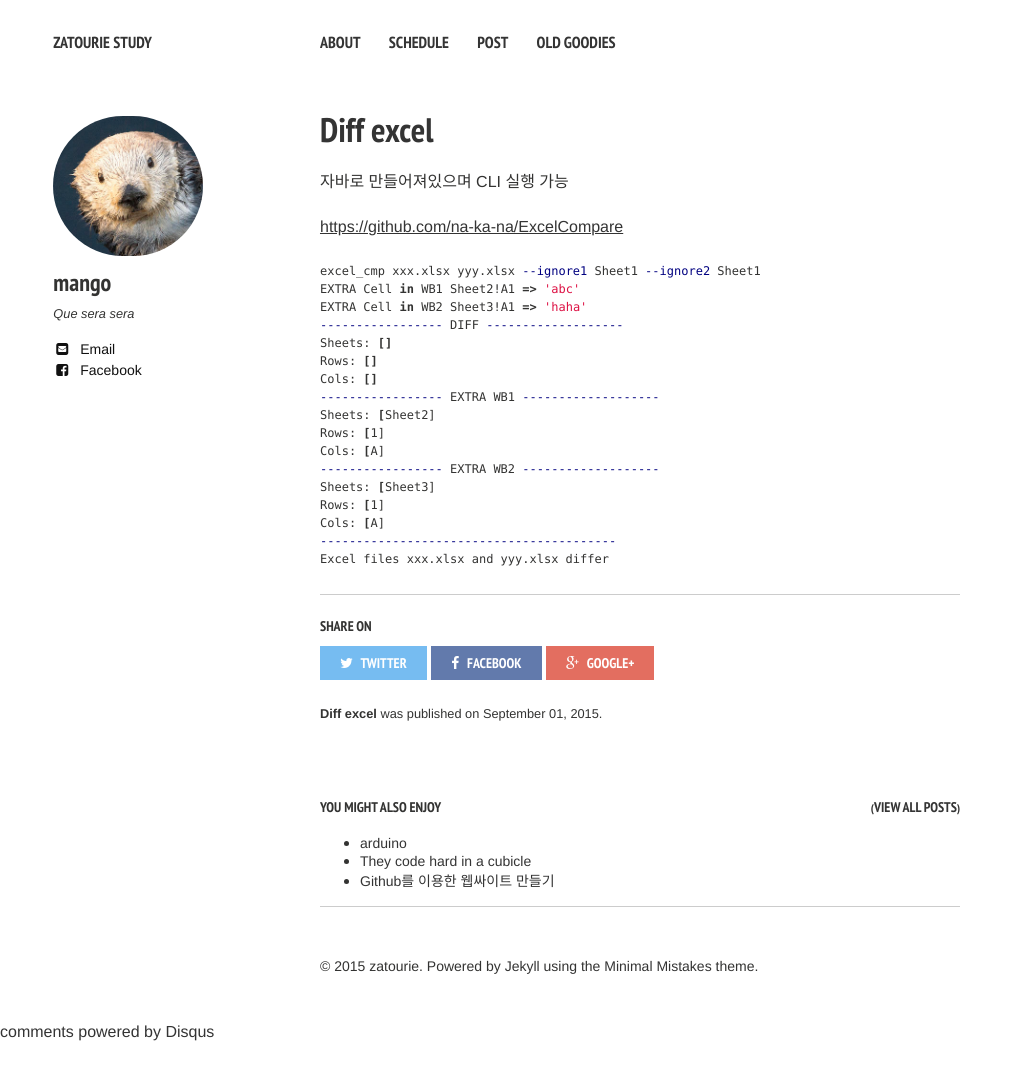
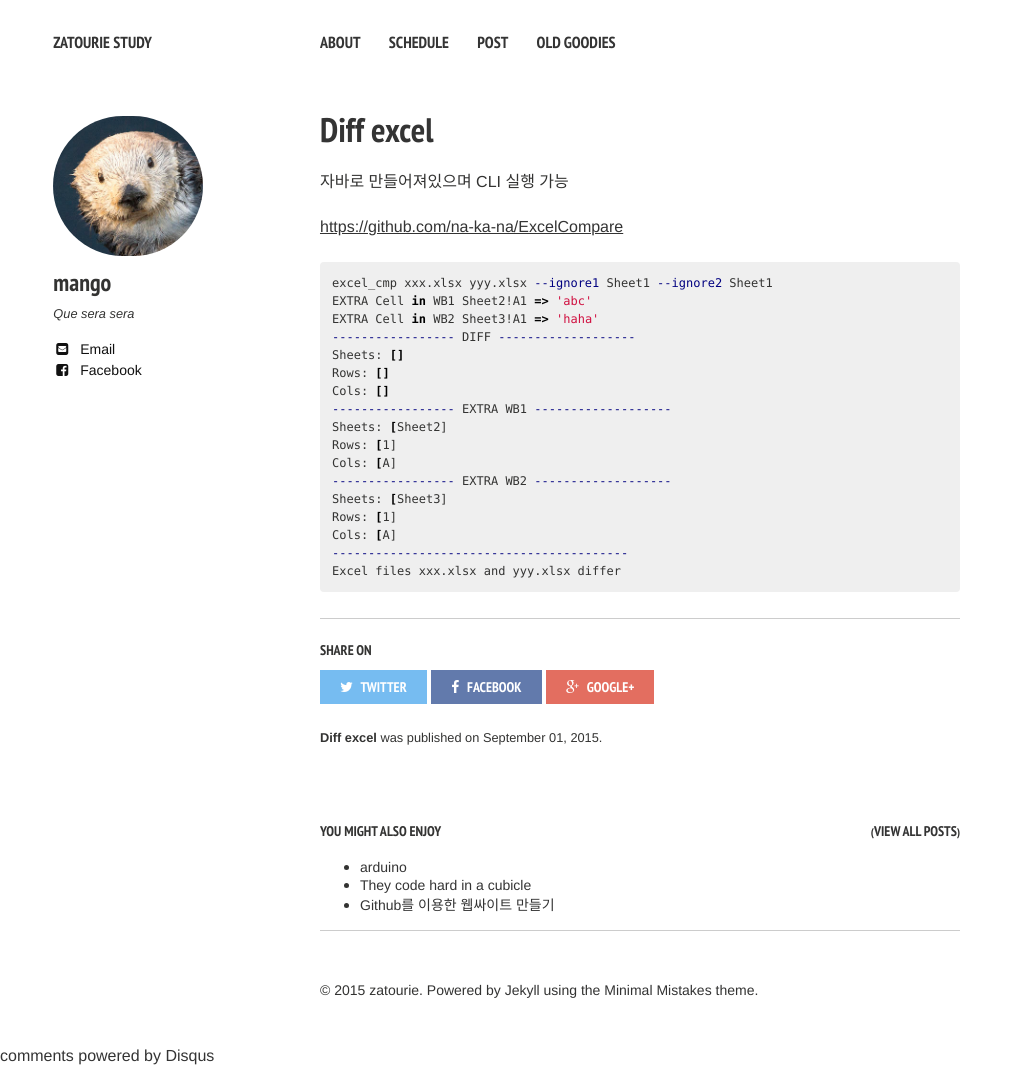
Before and after one commit to zatourie/zatourie.github.io, a Jekyll site: the page built from _posts/2015-09-01-compare_excel.md, in a window 1280 px wide. Shown: the whole page, without its empty margins (0-1023 px from the left). Built offline with Jekyll 4.4.1, drawn with Linux system fonts in a browser that asks for light colours; nearby versions of some CDN libraries; comment, search, counter and statistics services are not loaded; before the commit the page ends 1041 px from its top, so only the background shows below that.

Commit message:
revert pygments.scss

```diff
--- a/_sass/pygments.scss
+++ b/_sass/pygments.scss
@@ -1,66 +1,82 @@
 /* ==========================================================================
    Pygments.rb syntax highlighting
    ========================================================================== */
-.highlight  { background: #ffffff; }
-.highlight .c { color: #999988; font-style: italic } /* Comment */
-.highlight .err { color: #a61717; background-color: #e3d2d2 } /* Error */
-.highlight .k { font-weight: bold } /* Keyword */
-.highlight .o { font-weight: bold } /* Operator */
-.highlight .cm { color: #999988; font-style: italic } /* Comment.Multiline */
-.highlight .cp { color: #999999; font-weight: bold } /* Comment.Preproc */
-.highlight .c1 { color: #999988; font-style: italic } /* Comment.Single */
-.highlight .cs { color: #999999; font-weight: bold; font-style: italic } /* Comment.Special */
-.highlight .gd { color: #000000; background-color: #ffdddd } /* Generic.Deleted */
-.highlight .gd .x { color: #000000; background-color: #ffaaaa } /* Generic.Deleted.Specific */
-.highlight .ge { font-style: italic } /* Generic.Emph */
-.highlight .gr { color: #aa0000 } /* Generic.Error */
-.highlight .gh { color: #999999 } /* Generic.Heading */
-.highlight .gi { color: #000000; background-color: #ddffdd } /* Generic.Inserted */
-.highlight .gi .x { color: #000000; background-color: #aaffaa } /* Generic.Inserted.Specific */
-.highlight .go { color: #888888 } /* Generic.Output */
-.highlight .gp { color: #555555 } /* Generic.Prompt */
-.highlight .gs { font-weight: bold } /* Generic.Strong */
-.highlight .gu { color: #aaaaaa } /* Generic.Subheading */
-.highlight .gt { color: #aa0000 } /* Generic.Traceback */
-.highlight .kc { font-weight: bold } /* Keyword.Constant */
-.highlight .kd { font-weight: bold } /* Keyword.Declaration */
-.highlight .kp { font-weight: bold } /* Keyword.Pseudo */
-.highlight .kr { font-weight: bold } /* Keyword.Reserved */
-.highlight .kt { color: #445588; font-weight: bold } /* Keyword.Type */
-.highlight .m { color: #009999 } /* Literal.Number */
-.highlight .s { color: #d14 } /* Literal.String */
-.highlight .na { color: #008080 } /* Name.Attribute */
-.highlight .nb { color: #0086B3 } /* Name.Builtin */
-.highlight .nc { color: #445588; font-weight: bold } /* Name.Class */
-.highlight .no { color: #008080 } /* Name.Constant */
-.highlight .ni { color: #800080 } /* Name.Entity */
-.highlight .ne { color: #990000; font-weight: bold } /* Name.Exception */
-.highlight .nf { color: #990000; font-weight: bold } /* Name.Function */
-.highlight .nn { color: #555555 } /* Name.Namespace */
-.highlight .nt { color: #000080 } /* Name.Tag */
-.highlight .nv { color: #008080 } /* Name.Variable */
-.highlight .ow { font-weight: bold } /* Operator.Word */
-.highlight .w { color: #bbbbbb } /* Text.Whitespace */
-.highlight .mf { color: #009999 } /* Literal.Number.Float */
-.highlight .mh { color: #009999 } /* Literal.Number.Hex */
-.highlight .mi { color: #009999 } /* Literal.Number.Integer */
-.highlight .mo { color: #009999 } /* Literal.Number.Oct */
-.highlight .sb { color: #d14 } /* Literal.String.Backtick */
-.highlight .sc { color: #d14 } /* Literal.String.Char */
-.highlight .sd { color: #d14 } /* Literal.String.Doc */
-.highlight .s2 { color: #d14 } /* Literal.String.Double */
-.highlight .se { color: #d14 } /* Literal.String.Escape */
-.highlight .sh { color: #d14 } /* Literal.String.Heredoc */
-.highlight .si { color: #d14 } /* Literal.String.Interpol */
-.highlight .sx { color: #d14 } /* Literal.String.Other */
-.highlight .sr { color: #009926 } /* Literal.String.Regex */
-.highlight .s1 { color: #d14 } /* Literal.String.Single */
-.highlight .ss { color: #990073 } /* Literal.String.Symbol */
-.highlight .bp { color: #999999 } /* Name.Builtin.Pseudo */
-.highlight .vc { color: #008080 } /* Name.Variable.Class */
-.highlight .vg { color: #008080 } /* Name.Variable.Global */
-.highlight .vi { color: #008080 } /* Name.Variable.Instance */
-.highlight .il { color: #009999 } /* Literal.Number.Integer.Long */
+
+.highlight {
+	background-color: #efefef;
+	font-family: $code-font;
+	@include font(12);
+	color: #333332;
+	//margin-bottom: 1.5em;
+	@include rounded(4px);
+	pre {
+		position: relative;
+		margin: 0;
+		padding: 1em;
+	}
+	.lineno { padding-right: 24px; color: lighten(#333332,50);-webkit-user-select: none;-moz-user-select: none; -o-user-select: none;}
+	.hll { background-color: #ffffcc }
+	.c { color: #999988; font-style: italic } /* Comment */
+	.err { color: #a61717; background-color: #e3d2d2 } /* Error */
+	.k { color: #000000; font-weight: bold } /* Keyword */
+	.o { color: #000000; font-weight: bold } /* Operator */
+	.cm { color: #999988; font-style: italic } /* Comment.Multiline */
+	.cp { color: #999999; font-weight: bold; font-style: italic } /* Comment.Preproc */
+	.c1 { color: #999988; font-style: italic } /* Comment.Single */
+	.cs { color: #999999; font-weight: bold; font-style: italic } /* Comment.Special */
+	.gd { color: #000000; background-color: #ffdddd } /* Generic.Deleted */
+	.ge { color: #000000; font-style: italic } /* Generic.Emph */
+	.gr { color: #aa0000 } /* Generic.Error */
+	.gh { color: #999999 } /* Generic.Heading */
+	.gi { color: #000000; background-color: #ddffdd } /* Generic.Inserted */
+	.go { color: #888888 } /* Generic.Output */
+	.gp { color: #555555 } /* Generic.Prompt */
+	.gs { font-weight: bold } /* Generic.Strong */
+	.gu { color: #aaaaaa } /* Generic.Subheading */
+	.gt { color: #aa0000 } /* Generic.Traceback */
+	.kc { color: #000000; font-weight: bold } /* Keyword.Constant */
+	.kd { color: #000000; font-weight: bold } /* Keyword.Declaration */
+	.kn { color: #000000; font-weight: bold } /* Keyword.Namespace */
+	.kp { color: #000000; font-weight: bold } /* Keyword.Pseudo */
+	.kr { color: #000000; font-weight: bold } /* Keyword.Reserved */
+	.kt { color: #445588; font-weight: bold } /* Keyword.Type */
+	.m { color: #009999 } /* Literal.Number */
+	.s { color: #d01040 } /* Literal.String */
+	.na { color: #008080 } /* Name.Attribute */
+	.nb { color: #0086B3 } /* Name.Builtin */
+	.nc { color: #445588; font-weight: bold } /* Name.Class */
+	.no { color: #008080 } /* Name.Constant */
+	.nd { color: #3c5d5d; font-weight: bold } /* Name.Decorator */
+	.ni { color: #800080 } /* Name.Entity */
+	.ne { color: #990000; font-weight: bold } /* Name.Exception */
+	.nf { color: #990000; font-weight: bold } /* Name.Function */
+	.nl { color: #990000; font-weight: bold } /* Name.Label */
+	.nn { color: #555555 } /* Name.Namespace */
+	.nt { color: #000080 } /* Name.Tag */
+	.nv { color: #008080 } /* Name.Variable */
+	.ow { color: #000000; font-weight: bold } /* Operator.Word */
+	.w { color: #bbbbbb } /* Text.Whitespace */
+	.mf { color: #009999 } /* Literal.Number.Float */
+	.mh { color: #009999 } /* Literal.Number.Hex */
+	.mi { color: #009999 } /* Literal.Number.Integer */
+	.mo { color: #009999 } /* Literal.Number.Oct */
+	.sb { color: #d01040 } /* Literal.String.Backtick */
+	.sc { color: #d01040 } /* Literal.String.Char */
+	.sd { color: #d01040 } /* Literal.String.Doc */
+	.s2 { color: #d01040 } /* Literal.String.Double */
+	.se { color: #d01040 } /* Literal.String.Escape */
+	.sh { color: #d01040 } /* Literal.String.Heredoc */
+	.si { color: #d01040 } /* Literal.String.Interpol */
+	.sx { color: #d01040 } /* Literal.String.Other */
+	.sr { color: #009926 } /* Literal.String.Regex */
+	.s1 { color: #d01040 } /* Literal.String.Single */
+	.ss { color: #990073 } /* Literal.String.Symbol */
+	.bp { color: #999999 } /* Name.Builtin.Pseudo */
+	.vc { color: #008080 } /* Name.Variable.Class */
+	.vg { color: #008080 } /* Name.Variable.Global */
+	.vi { color: #008080 } /* Name.Variable.Instance */
+	.il { color: #009999 } /* Literal.Number.Integer.Long */
+}
 
 /* Make line numbers unselectable: excludes line numbers from copy-paste user ops */
 .highlight .lineno {-webkit-user-select: none;-moz-user-select: none; -o-user-select: none;}
```
